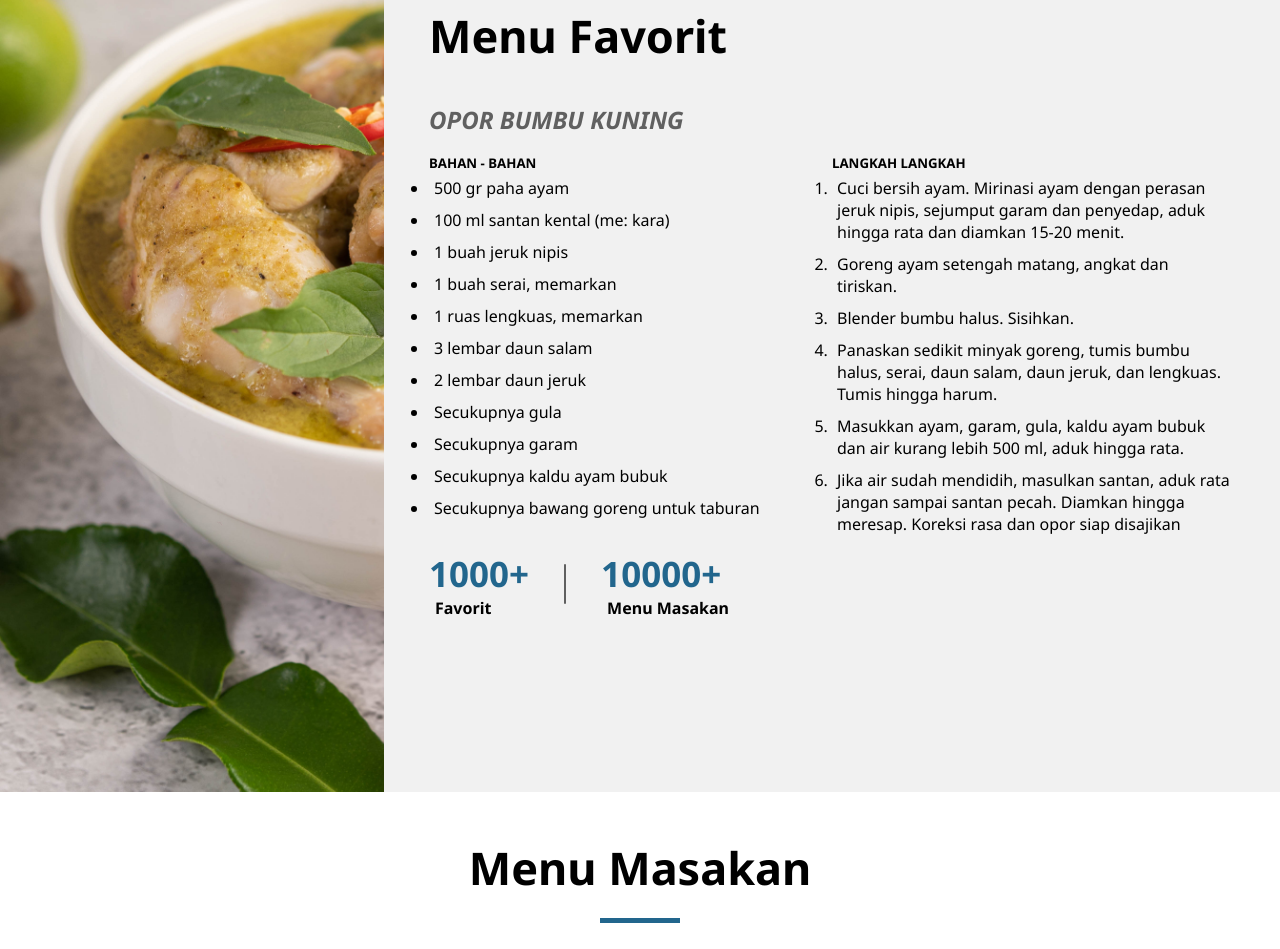
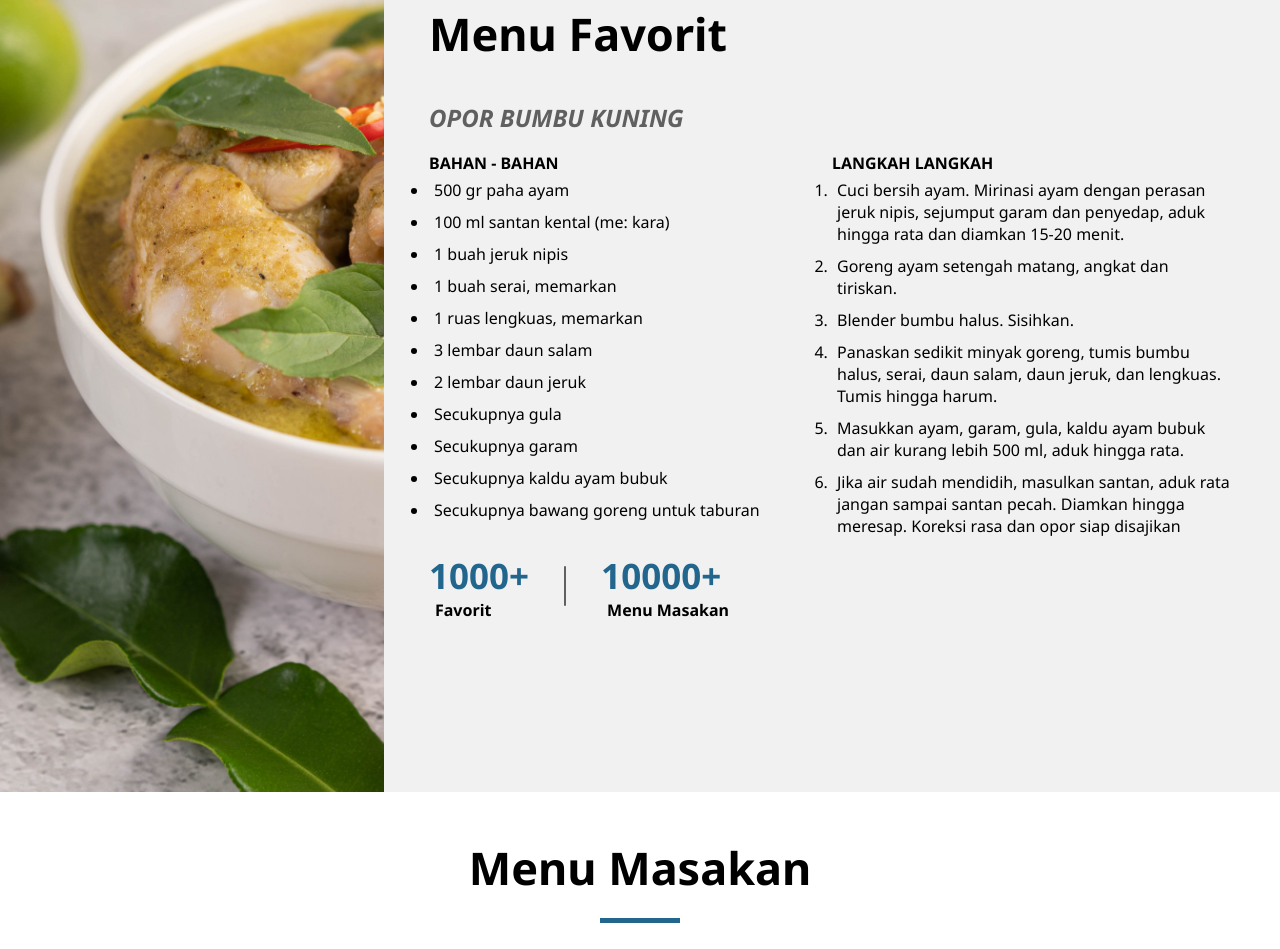
Before and after one commit to DavinMetoti/tugas_web_pemrograman_dasar, a plain HTML site: page index.html in a window 1280 px wide. Shown: the part 997-1946 px from the top of the page. Drawn offline with Linux system fonts and the light colour scheme.

Commit message:
Update index.html

```diff
--- a/index.html
+++ b/index.html
@@ -52,7 +52,7 @@
                 </p>
                 <div class="menu-favorit-flex">
                     <div class="menu-favorit-flex-item">
-                        <h5>BAHAN - BAHAN</h5>
+                        <h4>BAHAN - BAHAN</h4>
                         <ul>
                             <li>500 gr paha ayam</li>
                             <li>100 ml santan kental (me: kara)</li>
@@ -68,7 +68,7 @@
                         </ul>
                     </div>
                     <div>
-                        <h5>LANGKAH LANGKAH</h5>
+                        <h4>LANGKAH LANGKAH</h4>
                         <ol>
                             <li>Cuci bersih ayam. Mirinasi ayam dengan perasan jeruk nipis, sejumput garam dan penyedap,
                                 aduk hingga rata dan diamkan 15-20 menit.</li>
```
